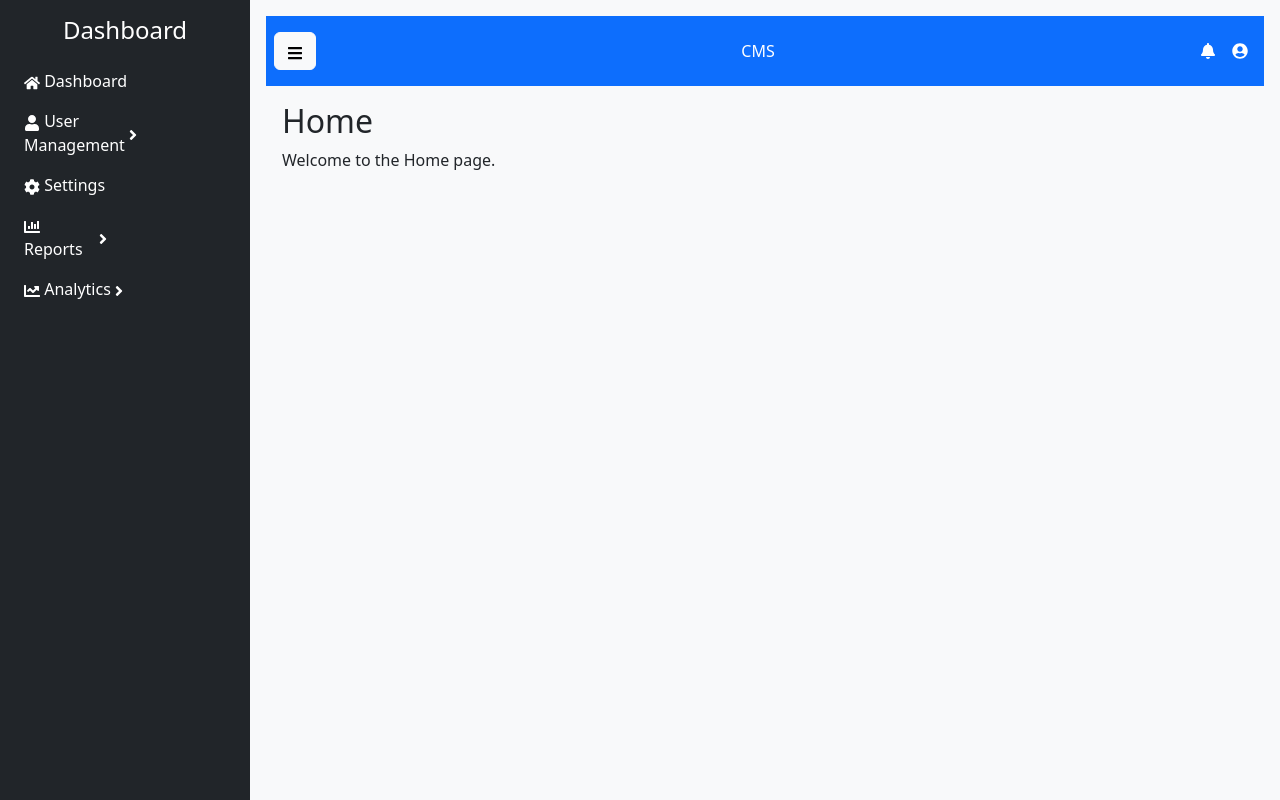
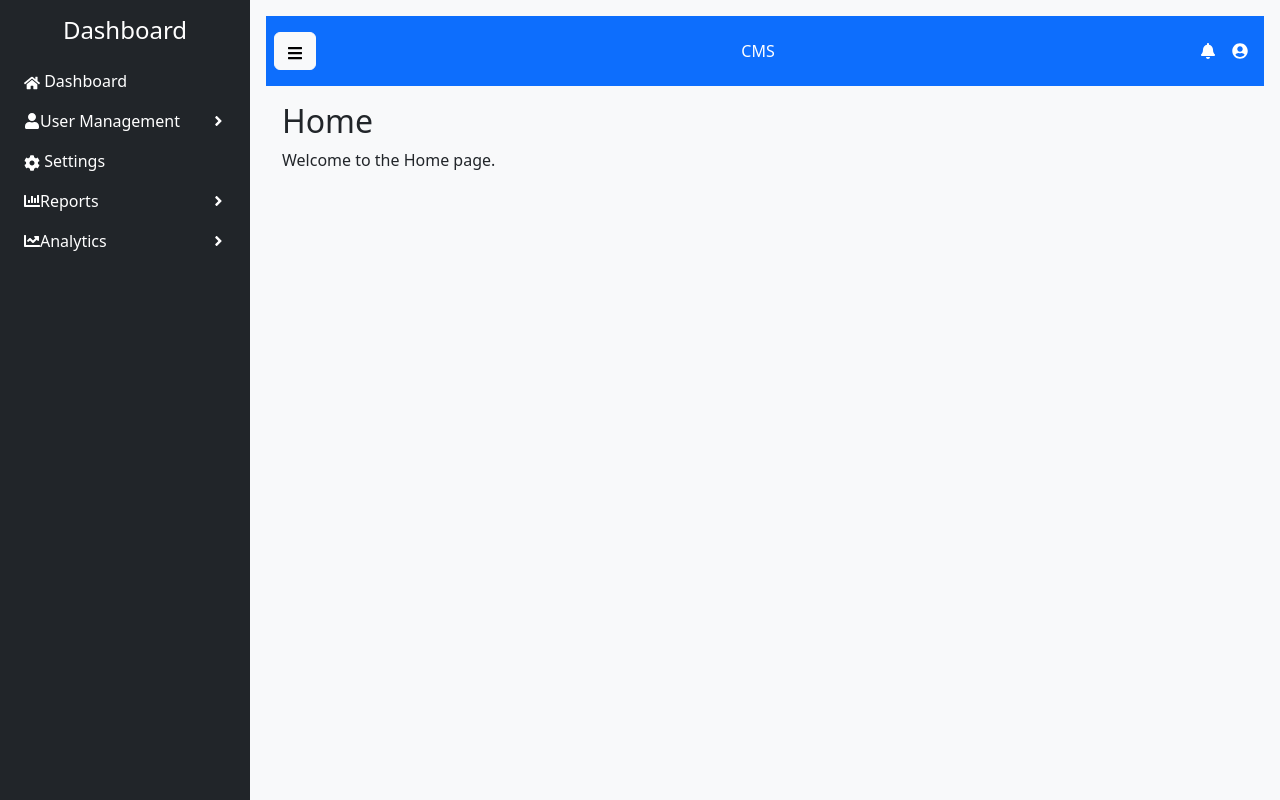
Before and after one commit to Nitin18Pixels/CMS-Dashboard, a React (Vite) app: page / in a window 1280 px wide. Built offline with nearby package versions, Linux system fonts and the light colour scheme.

Commit message:
sidebar align

```diff
--- a/src/components/common/sidebar/Menu.jsx
+++ b/src/components/common/sidebar/Menu.jsx
@@ -12,7 +12,7 @@ export const MenuTypes = [
     id: 2,
     menu: "User Management",
     role: [1, 2, 3],
-    link: "/user-management",
+    // link: "/user-management",
     icon: <FaUser className="text-gray-500 hover:text-gray-200" />,
     submenu: [
       { submenuID: 1, link: "/user-list", label: "User List" },
--- a/src/components/common/sidebar/index.jsx
+++ b/src/components/common/sidebar/index.jsx
@@ -1,11 +1,12 @@
 import React, { useState } from "react";
 import { FaAngleDown, FaAngleRight } from "react-icons/fa";
-import { Link } from "react-router-dom";
+import { Link, useLocation } from "react-router-dom";
 import { MenuTypes } from "./Menu";
 import "../../../layout/styles.css";
 
 const Sidebar = ({ isOpen }) => {
   const [openDropdown, setOpenDropdown] = useState(null);
+  const location = useLocation();
 
   const toggleDropdown = (index) => {
     setOpenDropdown(openDropdown === index ? null : index);
@@ -13,37 +14,98 @@ const Sidebar = ({ isOpen }) => {
 
   return (
     <div
-      className={`bg-dark text-white p-3 sidebar ${isOpen ? "d-block" : "d-none d-md-block"}`}
-      style={{ width: isOpen ? "250px" : "80px", transition: "width 0.3s ease-in-out", overflowX: "hidden" }}
+      className={`bg-dark text-white p-3 sidebar ${
+        isOpen ? "d-block" : "d-none d-md-block"
+      }`}
+      style={{
+        width: isOpen ? "250px" : "80px",
+        transition: "width 0.3s ease-in-out",
+        overflowX: "hidden",
+      }}
     >
       <h4 className="text-center">{isOpen ? "Dashboard" : <FaAngleRight />}</h4>
       <ul className="list-unstyled">
-        {MenuTypes.map((menu, index) => (
-          <li key={menu.id} className="p-2">
-            <Link to={menu.link} className="text-white text-decoration-none">
+        {MenuTypes.map((menu, index) => {
+          // Check if the menu or any of its submenu is active
+          const isActive =
+            location.pathname === menu.link ||
+            (menu.submenu &&
+              menu.submenu.some((submenu) => location.pathname === submenu.link));
+
+          return (
+            <li
+              key={menu.id}
+              className={`p-2 ${isActive ? "active-menu" : ""}`}
+            >
+              {/* Remove Link if submenu exists */}
+              {menu.submenu ? (
+                <div
+                  className="d-flex justify-content-between align-items-center"
+                  onClick={() => toggleDropdown(index)}
+                  style={{ cursor: "pointer" }}
+                >
+                  <div>
+                    {menu.icon} {isOpen && menu.menu}
+                  </div>
+                  {isOpen &&
+                    (openDropdown === index ? (
+                      <FaAngleDown />
+                    ) : (
+                      <FaAngleRight />
+                    ))}
+                </div>
+              ) : (
+                <Link
+                  to={menu.link}
+                  className={`text-white text-decoration-none ${
+                    isActive ? "active-link" : ""
+                  }`}
+                >
                   {menu.icon} {isOpen && menu.menu}
                 </Link>
+              )}
+
+              {/* Submenu */}
               {menu.submenu && (
-              <>
-                <div onClick={() => toggleDropdown(index)} style={{ cursor: "pointer" }}>
-                  {isOpen && (openDropdown === index ? <FaAngleDown /> : <FaAngleRight />)}
-                </div>
                 <ul
-                  className={`list-unstyled ps-3 ${openDropdown === index && isOpen ? "dropdown-open" : "dropdown-closed"}`}
-                  style={{ transition: "max-height 0.3s ease-in-out", overflow: "hidden", maxHeight: openDropdown === index && isOpen ? "500px" : "0", position: "relative", top: "0" }}
+                  className={`list-unstyled ps-3 ${
+                    openDropdown === index && isOpen
+                      ? "dropdown-open"
+                      : "dropdown-closed"
+                  }`}
+                  style={{
+                    maxHeight:
+                      openDropdown === index && isOpen ? "500px" : "0",
+                    overflow: "hidden",
+                    transition: "max-height 0.3s ease",
+                  }}
                 >
-                  {menu.submenu.map((submenu) => (
-                    <li key={submenu.submenuID} className="p-2">
-                      <Link to={submenu.link} className="text-white text-decoration-none">
+                  {menu.submenu.map((submenu) => {
+                    const isSubmenuActive =
+                      location.pathname === submenu.link;
+                    return (
+                      <li
+                        key={submenu.submenuID}
+                        className={`p-2 ${
+                          isSubmenuActive ? "active-submenu" : ""
+                        }`}
+                      >
+                        <Link
+                          to={submenu.link}
+                          className={`text-white text-decoration-none ${
+                            isSubmenuActive ? "active-link" : ""
+                          }`}
+                        >
                           {submenu.label}
                         </Link>
                       </li>
-                  ))}
+                    );
+                  })}
                 </ul>
-              </>
               )}
             </li>
-        ))}
+          );
+        })}
       </ul>
     </div>
   );
--- a/src/layout/styles.css
+++ b/src/layout/styles.css
@@ -40,15 +40,85 @@
   cursor: pointer;
   display: flex;
   align-items: center;
+  flex-direction: column;
 }
 
 .sidebar li:hover {
   background-color: #495057;
 }
 
+/* Highlight active menu */
+.active-menu {
+  background-color: #495057;
+  border-left: 3px solid #17a2b8;
+}
+
+.active-link {
+  color: #17a2b8;
+  font-weight: bold;
+}
+
+/* Submenu styles */
 .sidebar ul ul {
-  padding-left: 1rem;
+  padding-left: 1.5rem;
+  margin-top: 0;
 }
+
+.sidebar ul ul li {
+  padding-left: 0.5rem;
+  display: block;
+}
+
+.sidebar ul ul li:hover {
+  background-color: #495057;
+}
+
+/* Highlight active submenu */
+.active-submenu {
+  background-color: #495057;
+  border-left: 3px solid #17a2b8;
+}
+
+/* Submenu animation */
+.dropdown-open {
+  max-height: 500px;
+  overflow: hidden;
+  transition: max-height 0.3s ease-in-out;
+}
+
+.dropdown-closed {
+  max-height: 0;
+  overflow: hidden;
+  transition: max-height 0.3s ease-in-out;
+}
+
+/* Sidebar open/close state */
+.sidebar-closed {
+  margin-left: 80px;
+}
+
+.sidebar-open {
+  margin-left: 250px;
+}
+
+/* Remove link styling for parent menu */
+.sidebar li div {
+  display: flex;
+  align-items: center;
+  width: 100%;
+}
+
+.sidebar li a {
+  color: #ccc;
+  text-decoration: none;
+  width: 100%;
+}
+
+.sidebar li a:hover {
+  color: white;
+}
+
+
 
 /* AppLayout styles */
 .app-layout {
```
Lines whose indentation alone changed are shown as unchanged.
